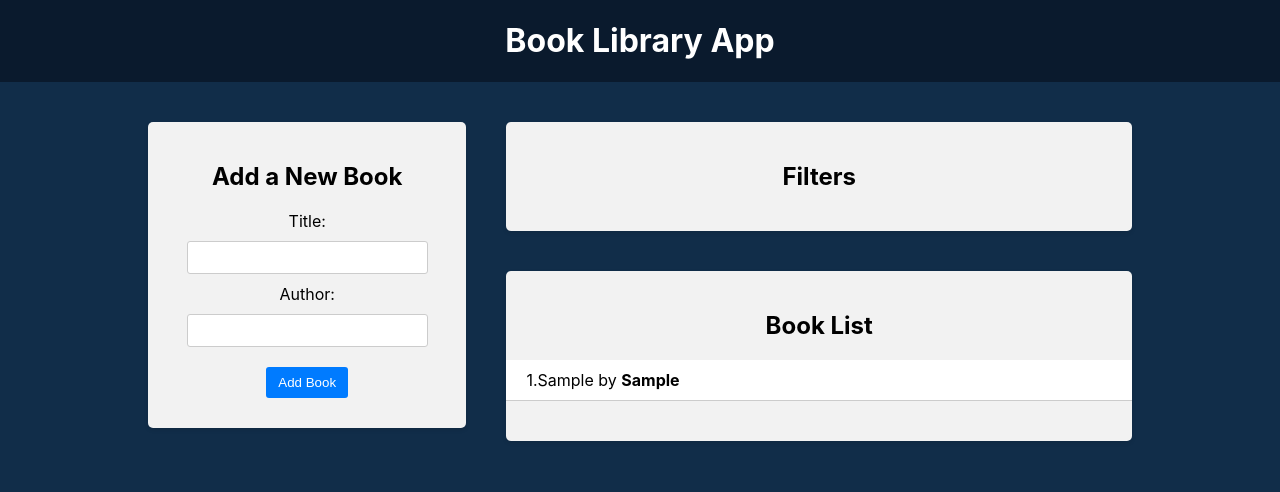
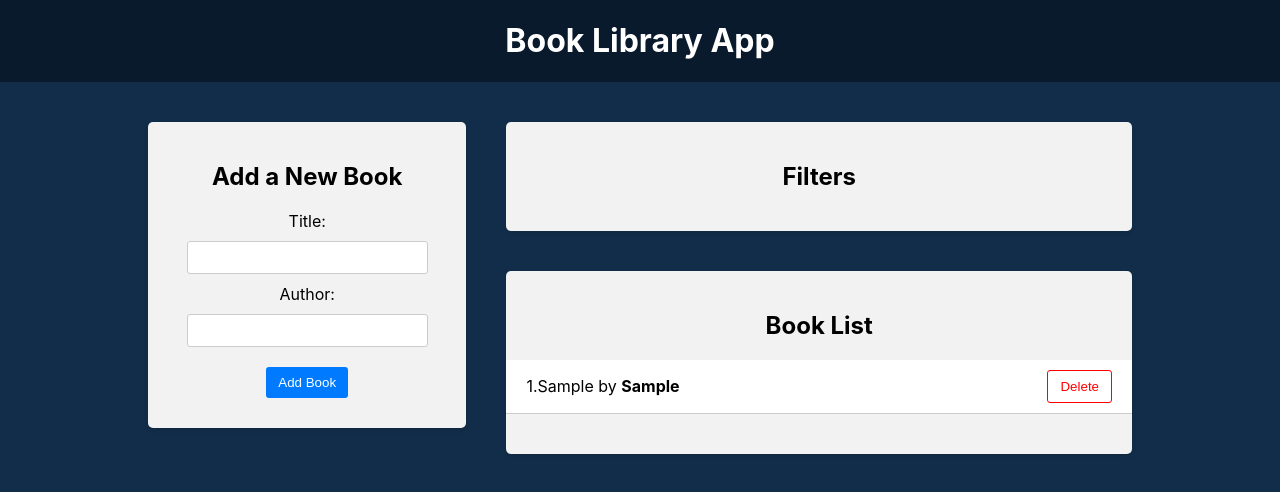
Before and after one commit to KirillPrushak/react-redux, a React (Create React App) app in the folder frontend/: page / in a window 1280 px wide. Both pictures are taken after typing "Sample", "Sample" into the empty fields and a click on the button "Add Book". Shown: the top 492 px of the page. Built offline with nearby package versions, Linux system fonts and the light colour scheme.

Commit message:
Delete book by id

```diff
--- a/frontend/src/components/BookList/BookList.js
+++ b/frontend/src/components/BookList/BookList.js
@@ -1,8 +1,16 @@
-import { useSelector } from 'react-redux';
+import { useSelector, useDispatch } from 'react-redux';
+import { deleteBook } from '../../redux/books/actionCreators';
 import './BookList.css';
 
 const BookList = () => {
   const books = useSelector((state) => state.books);
+  const dispatch = useDispatch();
+
+  const handleDeleteBook = (id) => {
+    console.log(deleteBook(id));
+    dispatch(deleteBook(id));
+  };
+
   return (
     <div className="app-block book-list">
       <h2>Book List</h2>
@@ -15,6 +23,15 @@
               <div className="book-info">
                 {++i}.{book.title} by <strong>{book.author}</strong>
               </div>
+              <div className="book-actions">
+                <button
+                  onClick={() => {
+                    handleDeleteBook(book.id);
+                  }}
+                >
+                  Delete
+                </button>
+              </div>
             </li>
           ))}
         </ul>
--- a/frontend/src/redux/books/actionCreators.js
+++ b/frontend/src/redux/books/actionCreators.js
@@ -6,3 +6,10 @@
     payload: newBook,
   };
 };
+
+export const deleteBook = (id) => {
+  return {
+    type: actionTypes.DELETE_BOOK,
+    payload: id,
+  };
+};
--- a/frontend/src/redux/books/reducer.js
+++ b/frontend/src/redux/books/reducer.js
@@ -6,7 +6,8 @@
   switch (action.type) {
     case actionTypes.ADD_BOOK:
       return [...state, action.payload];
-
+    case actionTypes.DELETE_BOOK:
+      return state.filter((book) => book.id !== action.payload);
     default:
       return state;
   }
```
